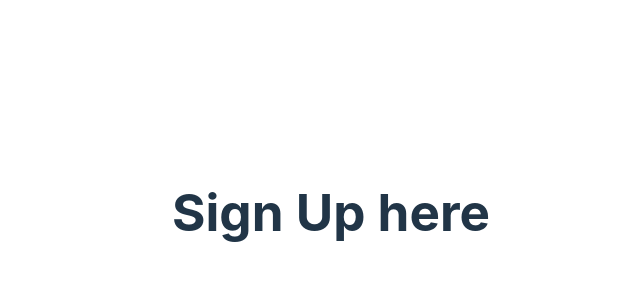
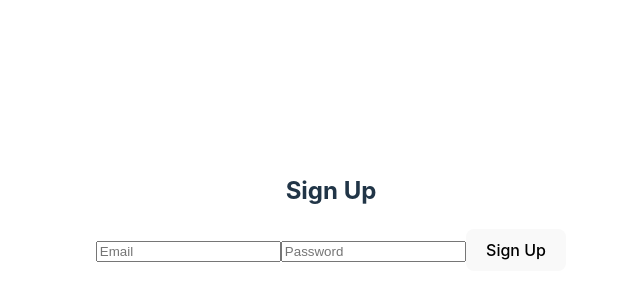
Before and after one commit to iammarsel/better-behave, a React (Vite) app in the folder better-behave/: page /signup in a window 1280 px wide. Shown: the part 188-488 px from the top of the page, without its empty margins (309-949 px from the left). Built offline with nearby package versions, Linux system fonts and the light colour scheme.

Commit message:
firebase auth basic

```diff
--- a/better-behave/package.json
+++ b/better-behave/package.json
@@ -10,6 +10,7 @@
     "preview": "vite preview"
   },
   "dependencies": {
+    "firebase": "^10.4.0",
     "localforage": "^1.10.0",
     "match-sorter": "^6.3.1",
     "react": "^18.2.0",
--- a/better-behave/src/App.jsx
+++ b/better-behave/src/App.jsx
@@ -4,6 +4,7 @@ import Home from './components/Home'
 import SignIn from './components/SignIn'
 import SignUp from './components/SignUp'
 import Question from './components/Question'
+
 function App() {
 
   return (
--- a/better-behave/src/components/SignIn.jsx
+++ b/better-behave/src/components/SignIn.jsx
@@ -1,9 +1,38 @@
-function Signin() {
+// src/components/SignIn.js
+import { useState } from 'react';
+import { signInWithEmailAndPassword } from 'firebase/auth';
+import { auth } from '../firebaseConfig';
+
+function SignIn() {
+  const [email, setEmail] = useState('');
+  const [password, setPassword] = useState('');
+
+  const handleSignIn = async () => {
+    try {
+      await signInWithEmailAndPassword(auth, email, password);
+    } catch (error) {
+      console.error('Sign in failed', error);
+    }
+  };
+
   return (
     <div>
-      <h1>SignIn</h1>
+      <h2>Sign In</h2>
+      <input
+        type="email"
+        placeholder="Email"
+        value={email}
+        onChange={(e) => setEmail(e.target.value)}
+      />
+      <input
+        type="password"
+        placeholder="Password"
+        value={password}
+        onChange={(e) => setPassword(e.target.value)}
+      />
+      <button onClick={handleSignIn}>Sign In</button>
     </div>
-  )
+  );
 }
 
-export default Signin
+export default SignIn;
--- a/better-behave/src/components/SignUp.jsx
+++ b/better-behave/src/components/SignUp.jsx
@@ -1,9 +1,39 @@
+import { createUserWithEmailAndPassword } from 'firebase/auth';
+import { auth } from '../firebaseConfig';
+
+import { useState } from 'react';
+
 function SignUp() {
+  const [email, setEmail] = useState('');
+  const [password, setPassword] = useState('');
+
+  const handleSignUp = async () => {
+    try {
+      await createUserWithEmailAndPassword(auth, email, password);
+
+    } catch (error) {
+      console.error('Sign up failed', error);
+    }
+  };
+
   return (
     <div>
-      <h1>Sign Up here</h1>
+      <h2>Sign Up</h2>
+      <input
+        type="email"
+        placeholder="Email"
+        value={email}
+        onChange={(e) => setEmail(e.target.value)}
+      />
+      <input
+        type="password"
+        placeholder="Password"
+        value={password}
+        onChange={(e) => setPassword(e.target.value)}
+      />
+      <button onClick={handleSignUp}>Sign Up</button>
     </div>
-  )
+  );
 }
 
-export default SignUp
+export default SignUp;
--- /dev/null
+++ b/better-behave/src/firebaseConfig.js
@@ -0,0 +1,20 @@
+
+
+import { initializeApp } from 'firebase/app';
+import { getAuth } from "firebase/auth";
+
+const firebaseConfig = {
+  apiKey: "AIzaSyAqmqvK57gWHj83JNaT4ZEfBM8-BWw9xS0",
+  authDomain: "shellhacks-7e288.firebaseapp.com",
+  projectId: "shellhacks-7e288",
+  storageBucket: "shellhacks-7e288.appspot.com",
+  messagingSenderId: "319061767285",
+  appId: "1:319061767285:web:25cffb3d6a6407219d343c",
+  measurementId: "G-1GWJK6H28C"
+};
+
+// Initialize Firebase
+const app = initializeApp(firebaseConfig);
+const auth = getAuth(app);
+//const db = getFirestore(app)
+export {auth};
```
Also changed, not shown: 1 other file (tests, documents, lock files or other folders).
